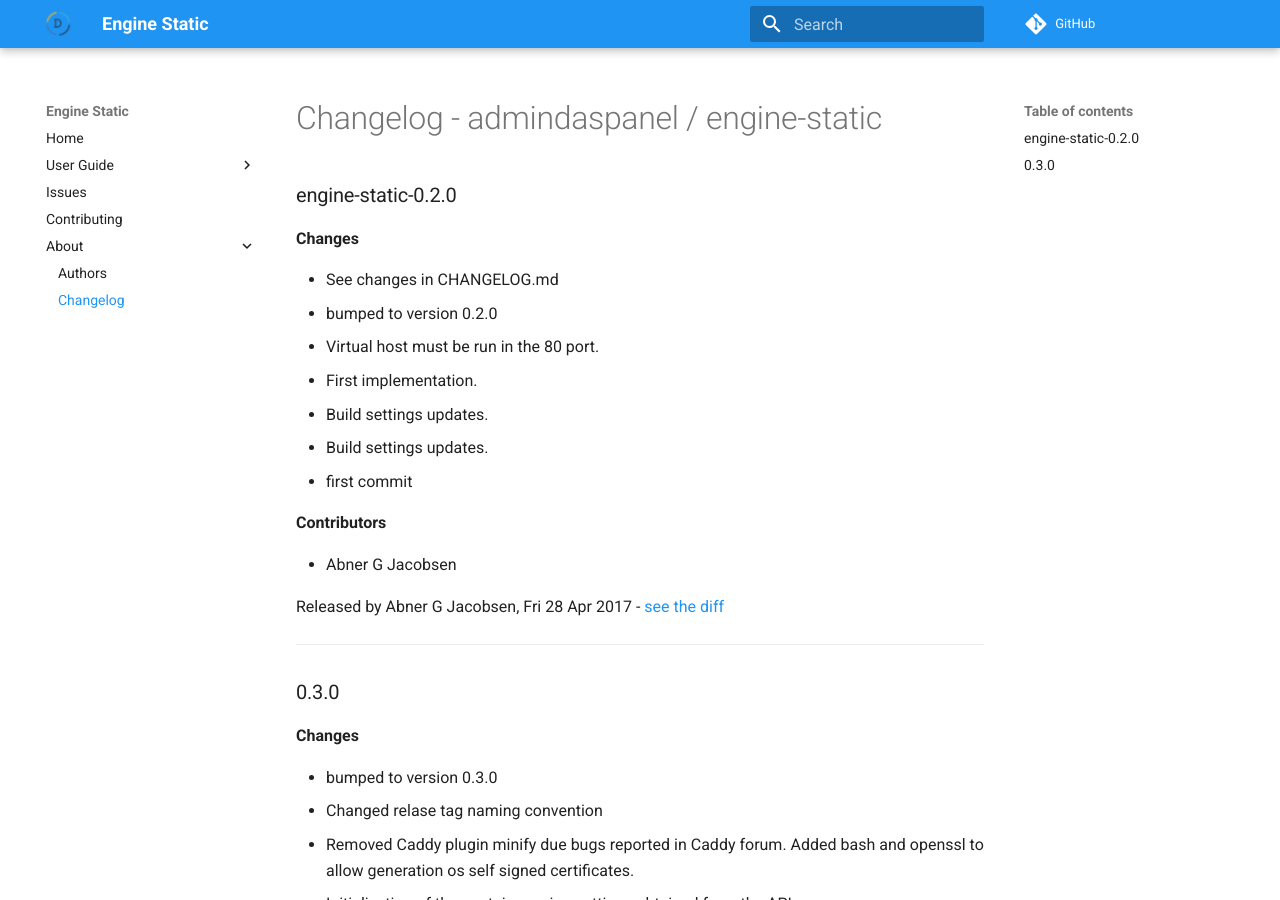
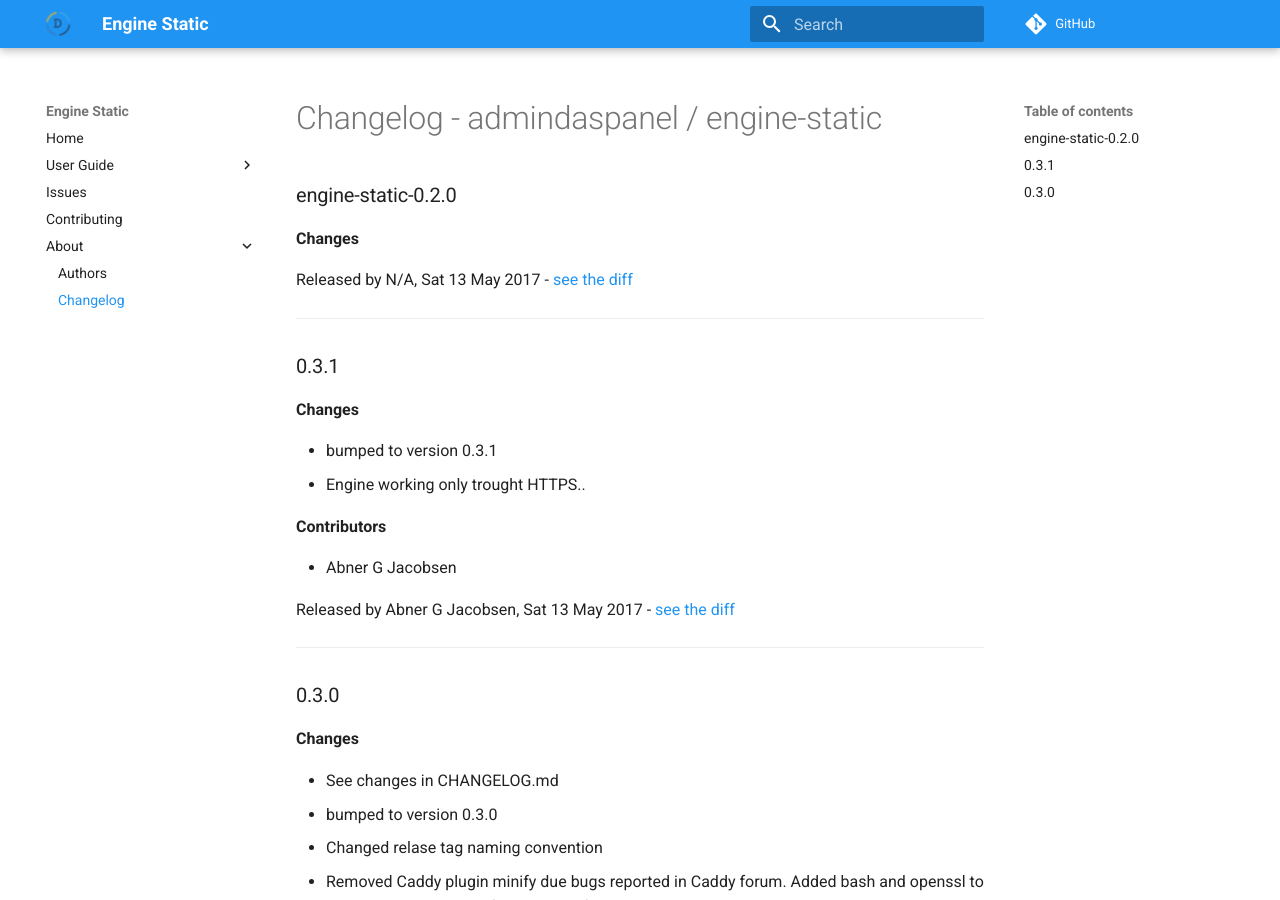
Before and after one commit to daspanel/engine-static, an MkDocs documentation site: the page built from docs/changelog.md, in a window 1280 px wide and 900 px high. Built offline with MkDocs 1.6.1 and Material for MkDocs 9.7.7, drawn with Linux system fonts in a browser that asks for light colours; comment, search, counter and statistics services are not loaded; old or Windows-style settings are respelled for this version of MkDocs.

Commit message:
See changes in CHANGELOG.md

```diff
--- a/docs/changelog.md
+++ b/docs/changelog.md
@@ -3,25 +3,29 @@
 ### engine-static-0.2.0
 __Changes__
 
-- See changes in CHANGELOG.md
-- bumped to version 0.2.0
-- Virtual host must be run in the 80 port.
-- First implementation.
-- Build settings updates.
-- Build settings updates.
-- first commit
+
+Released by N/A, Sat 13 May 2017 -
+[see the diff](https://github.com/admindaspanel/engine-static/compare/...#diff)
+______________
+
+### 0.3.1
+__Changes__
+
+- bumped to version 0.3.1
+- Engine working only trought HTTPS..
 
 __Contributors__
 
 - Abner G Jacobsen
 
-Released by Abner G Jacobsen, Fri 28 Apr 2017 -
-[see the diff](https://github.com/admindaspanel/engine-static/compare/...#diff)
+Released by Abner G Jacobsen, Sat 13 May 2017 -
+[see the diff](https://github.com/admindaspanel/engine-static/compare/0.3.0...0.3.1#diff)
 ______________
 
 ### 0.3.0
 __Changes__
 
+- See changes in CHANGELOG.md
 - bumped to version 0.3.0
 - Changed relase tag naming convention
 - Removed Caddy plugin minify due bugs reported in Caddy forum. Added bash and openssl to allow generation os self signed certificates.
```
Also changed, not shown: CHANGELOG.md (+13 -9 lines).
